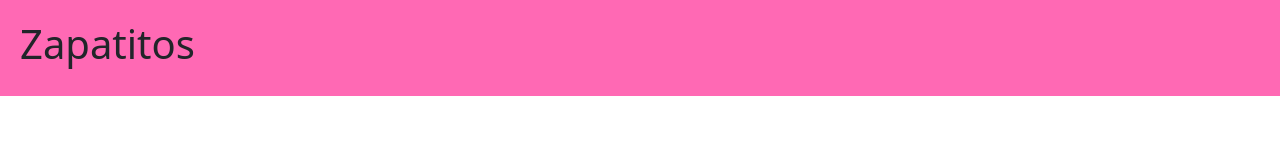
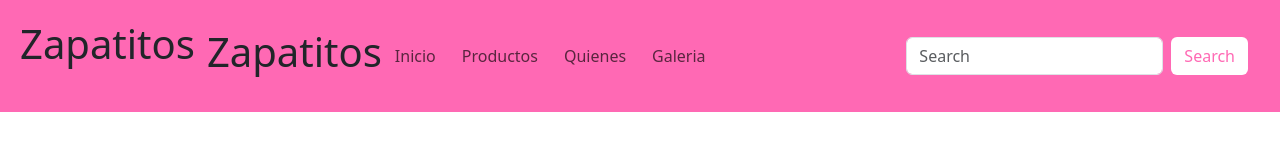
Before and after one commit to abrilaielloaa/jimmychoos, a plain HTML site: page pages/productos.html in a window 1280 px wide. Drawn offline with nearby package versions, Linux system fonts and the light colour scheme.

Commit message:
agregue menu bootstrap

```diff
--- a/pages/productos.html
+++ b/pages/productos.html
@@ -13,14 +13,33 @@
 <body>
     <header>
         <h1>Zapatitos</h1>
-        <nav>
-            <ul>
-                <li><a href=""></a></li>
-                <li><a href=""></a></li>
-                <li><a href=""></a></li>
-                <li><a href=""></a></li>
-                <li><a href=""></a></li>
-            </ul>
+        <nav class="navbar navbar-expand-lg w-100 fondoNav">
+            <div class="container-fluid">
+                <h1>Zapatitos</h1>
+                <button class="navbar-toggler" type="button" data-bs-toggle="collapse" data-bs-target="#navbarSupportedContent" aria-controls="navbarSupportedContent" aria-expanded="false" aria-label="Toggle navigation">
+                <span class="navbar-toggler-icon"></span>
+                </button>
+                <div class="collapse navbar-collapse" id="navbarSupportedContent">
+                <ul class="navbar-nav me-auto mb-2 mb-lg-0">
+                    <li class="nav-item">
+                    <a class="nav-link" aria-current="page" href="#">Inicio</a>
+                    </li>
+                    <li class="nav-item">
+                    <a class="nav-link" href="#">Productos</a>
+                    </li>
+                    <li class="nav-item">
+                    <a class="nav-link" href="#">Quienes</a>
+                    </li>
+                    <li class="nav-item">
+                    <a class="nav-link" href="#">Galeria</a>
+                    </li>
+                </ul>
+                <form class="d-flex" role="search">
+                    <input class="form-control me-2" type="search" placeholder="Search" aria-label="Search"/>
+                    <button class="btn botonFormHeader" type="submit">Search</button>
+                </form>
+                </div>
+            </div>
         </nav>
     </header>
 </body>
```
